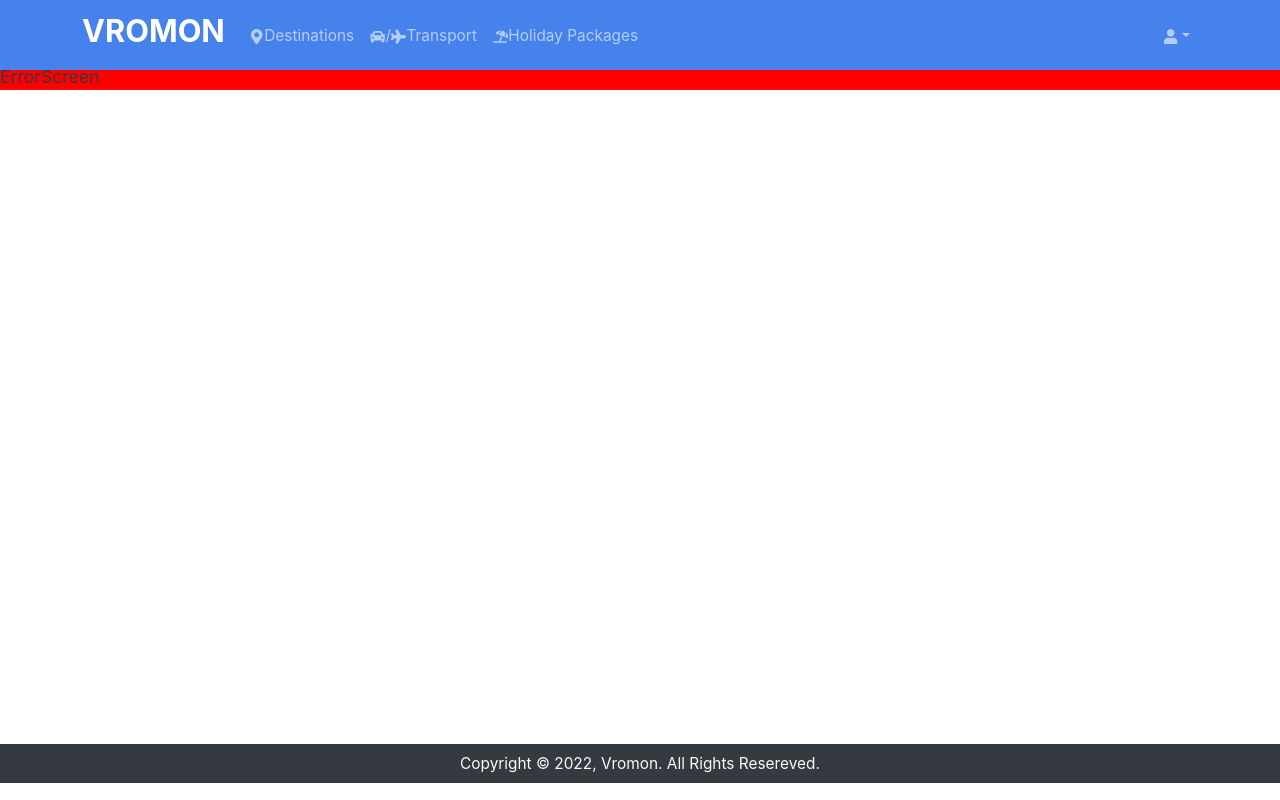
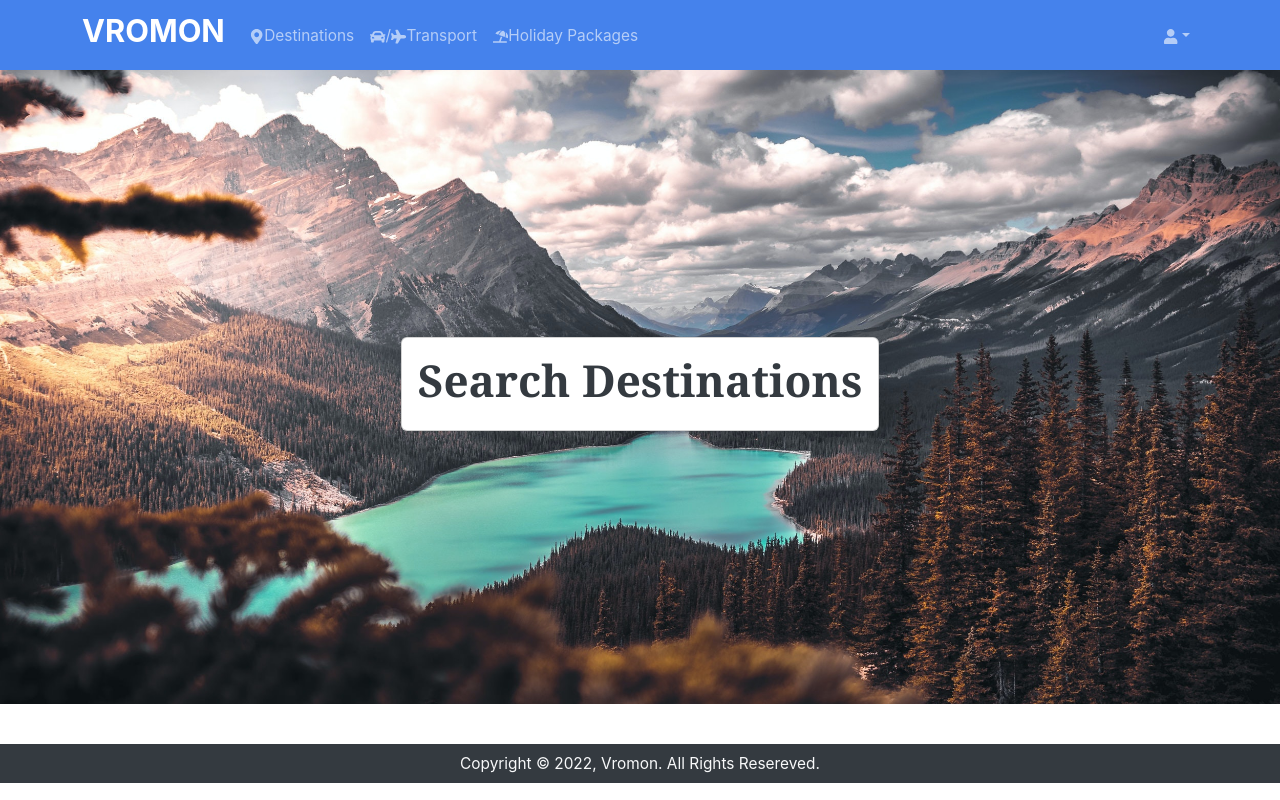
Before and after one commit to TangoRomeo80/Vromon, a React (Create React App) app in the folder frontend/: page /testNav in a window 1280 px wide. Built offline with nearby package versions, Linux system fonts and the light colour scheme.

Commit message:
Test nav bar Updated

```diff
--- a/frontend/src/App.js
+++ b/frontend/src/App.js
@@ -12,6 +12,7 @@ import GuidedTourSearchScreen from './screens/GuidedTourSearchScreen'
 import BusinessOwnerInfoScreen from './screens/BusinessOwnerInfoScreen'
 import ErrorScreen from './screens/ErrorScreen'
 import TestScreen from './screens/TestScreen'
+import TestNavbar from './screens/TestNavbar'
 
 const App = () => {
   return (
@@ -33,6 +34,8 @@ const App = () => {
             />
             <Route path='/test' element={<TestScreen />} />
             <Route path='/*' element={<ErrorScreen />} />
+
+            <Route path='/testNav' element={<TestNavbar/>}/>
           </Routes>
         </Container>
       </main>
--- /dev/null
+++ b/frontend/src/screens/TestNavbar.js
@@ -0,0 +1,71 @@
+import React, { useState, useEffect } from "react";
+import { Row, Col, Container, Card, Button } from "react-bootstrap";
+
+const SearchStays = () => {
+  return (
+    <div>
+      <h1>Search Stays</h1>
+    </div>
+  );
+};
+
+const SearchTransports = () => {
+  return (
+    <div>
+      <h1>Search Transports</h1>
+    </div>
+  );
+};
+
+const SearchDestinations = () => {
+  return (
+    <div>
+      <h1>Search Destinations</h1>
+    </div>
+  );
+};
+
+const SearchTours = () => {
+  return (
+    <div>
+      <h1>Search Tours</h1>
+    </div>
+  );
+};
+
+const TestNavbar = () => {
+  const [searchSelection, setSearchSelection] = useState("destinations");
+
+  return (
+    <div
+      style={{
+        minHeight: "80vh",
+        backgroundColor: "red",
+        backgroundImage: 'url("/Nav/test2.jpg")',
+        backgroundSize: "cover",
+        backgroundPosition: "center",
+      }}
+      className="d-flex flex-row justify-content-center align-items-center"
+    >
+      <Card>
+        {/* <Card.Img variant="top" src="/Nav/test2.jpg" /> */}
+
+        <Card.Body>
+          <Card.Text>
+            {searchSelection === "stays" ? (
+              <SearchStays />
+            ) : searchSelection === "destinations" ? (
+              <SearchDestinations />
+            ) : searchSelection === "tours" ? (
+              <SearchTours />
+            ) : searchSelection === "transports" ? (
+              <SearchTransports />
+            ) : null}
+          </Card.Text>
+        </Card.Body>
+      </Card>
+    </div>
+  );
+};
+
+export default TestNavbar;
```
